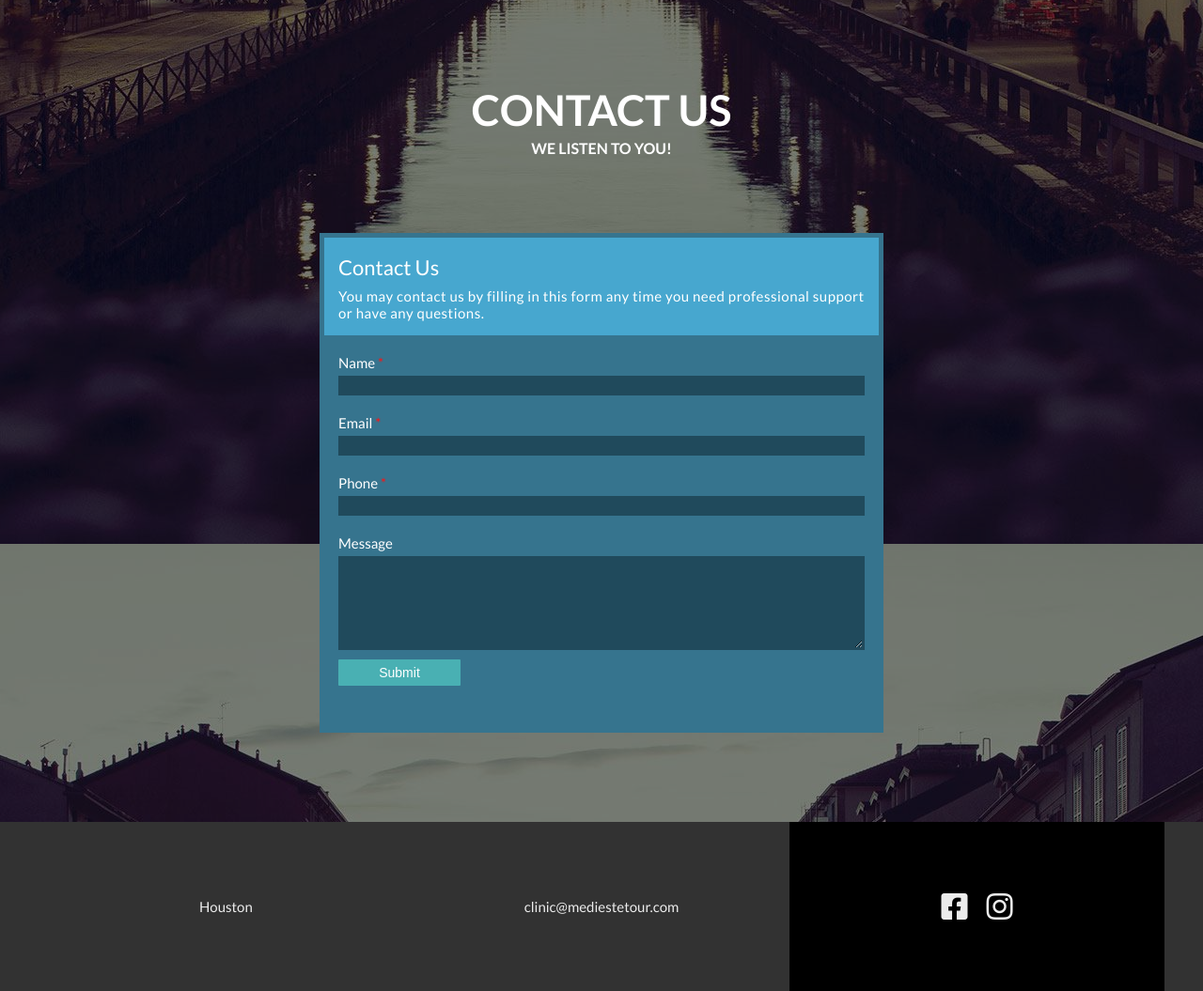
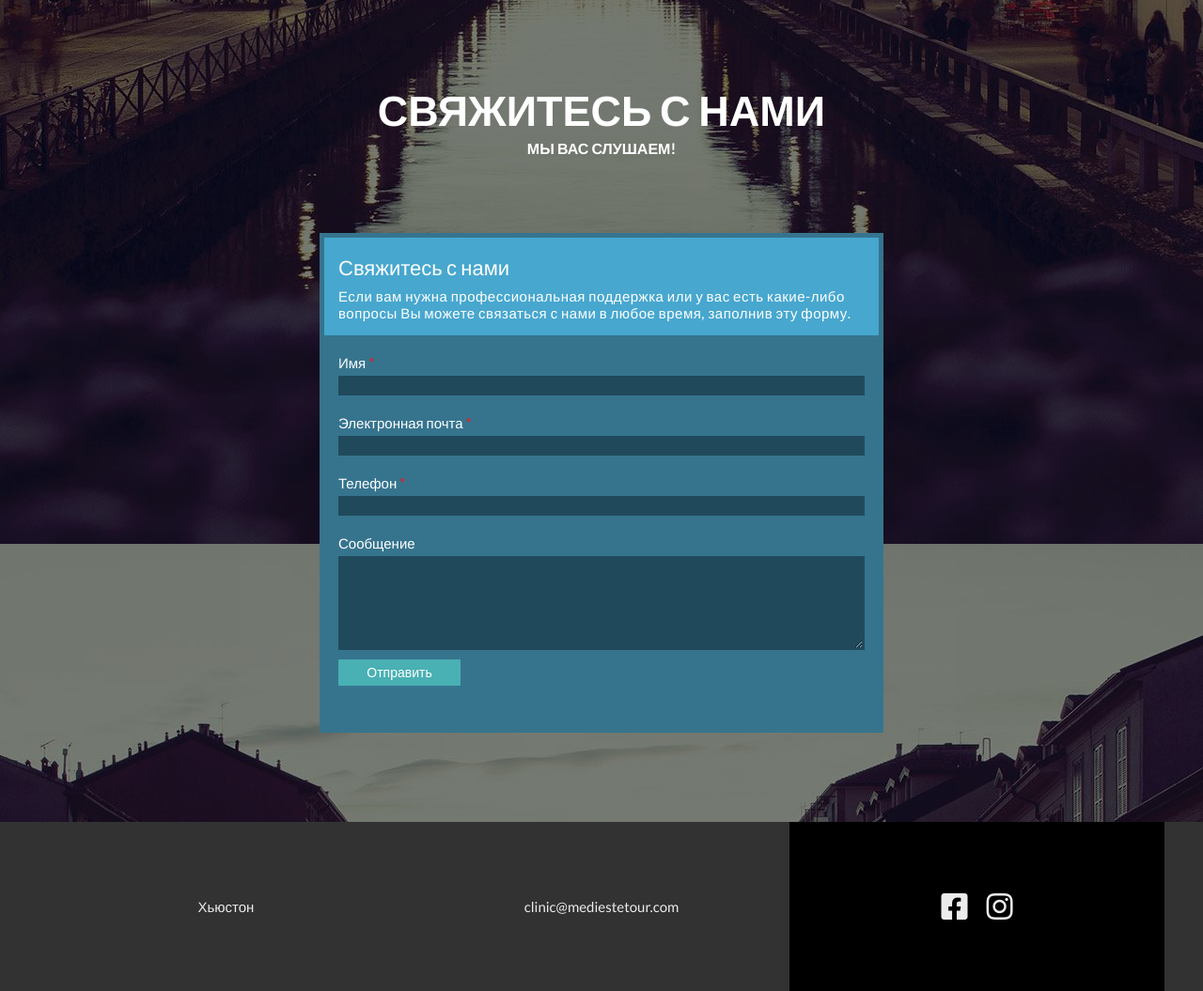
Before and after one commit to ArturHatoka/mediestetour, a plain HTML site: page medical-clinics/acupuncture.html in a window 1280 px wide. Shown: the part 701-1756 px from the top of the page at 94% size. Drawn offline with Linux system fonts and the light colour scheme.

Commit message:
trabslite_footer

```diff
--- a/medical-clinics/acupuncture.html
+++ b/medical-clinics/acupuncture.html
@@ -209,31 +209,32 @@
     </section>
     <section id="contact">
         <div class="main__contact">
-            <h2 class="main__contact-title">Contact US <br>
-                <span>We listen to you!</span>
+            <h2 class="main__contact-title">Свяжитесь с нами <br>
+                <span>Мы вас слушаем!</span>
             </h2>
-            <form action="" class="main__contact__form">
+            <form action="/src/app/mail/" class="main__contact__form">
                 <div class="main__contact__form-wrap">
-                    <span class="main__contact__form-title">              Contact Us            </span>
-                    <span class="main__contact__form-subtitle">              You may contact us by filling in this form any time you need professional support or have any questions.            </span>
+                    <span class="main__contact__form-title">              Свяжитесь с нами            </span>
+                    <span class="main__contact__form-subtitle">              Если вам нужна профессиональная поддержка или у вас есть какие-либо вопросы Вы можете связаться с нами в любое время, заполнив эту форму.
+            </span>
                 </div>
                 <div class="main__contact__form-item">
-                    <label for="name">Name <span>*</span></label>
+                    <label for="name">Имя <span>*</span></label>
                     <input type="text" name="name" id="name">
                 </div>
                 <div class="main__contact__form-item">
-                    <label for="email">Email <span>*</span></label>
+                    <label for="email">Электронная почта <span>*</span></label>
                     <input type="email" name="email" id="email">
                 </div>
                 <div class="main__contact__form-item">
-                    <label for="tel">Phone <span>*</span></label>
+                    <label for="tel">Телефон <span>*</span></label>
                     <input type="tel" name="tel" id="tel">
                 </div>
                 <div class="main__contact__form-item">
-                    <label for="txt">Message</label>
+                    <label for="txt">Сообщение</label>
                     <textarea name="txt" id="txt"></textarea>
                 </div>
-                <input class="main__contact__form-btn" type="submit" value="Submit">
+                <input class="main__contact__form-btn" type="submit" value="Отправить">
             </form>
         </div>
     </section>
@@ -242,7 +243,7 @@
     <section class="footer">
         <div class="footer__box">
             <!--address-->
-            <a href="#">Houston</a>
+            <a href="#">Хьюстон</a>
         </div>
         <div class="footer__box">
             <a href="mailto:clinic@mediestetour.com">clinic@mediestetour.com</a>
```
Also changed, not shown: index.html (+1 -1 lines), medical-clinics/aesthetic-and-plastic-surgery.html (+12 -11 lines), medical-clinics/aesthetic-and-plastic-surgery/breast-aesthetics.html (+12 -11 lines), medical-clinics/aesthetic-and-plastic-surgery/face-aesthetics.html (+12 -11 lines), medical-clinics/avicennas-traditional-medicine.html (+12 -11 lines), medical-clinics/avicennas-traditional-medicine/avicennas-medicine.html (+12 -11 lines), medical-clinics/dermatology-and-medical-aesthetics.html (+12 -11 lines), medical-clinics/dermatology-and-medical-aesthetics/clip-and-swing-face-lift.html (+12 -11 lines), medical-clinics/dermatology-and-medical-aesthetics/regional-slimming.html (+12 -11 lines), medical-clinics/hair-transplantaion-and-health.html (+12 -11 lines), medical-clinics/hair-transplantaion-and-health/hair-transplants-for-women.html (+12 -11 lines), medical-clinics/hair-transplantaion-and-health/percutan-hair-transplant.html (+12 -11 lines), medical-clinics/healthy-living-and-eating-clinic.html (+12 -11 lines), medical-clinics/healthy-living-and-eating-clinic/healthy-living-and-eating-clinic.html (+12 -11 lines), 5 more files.
